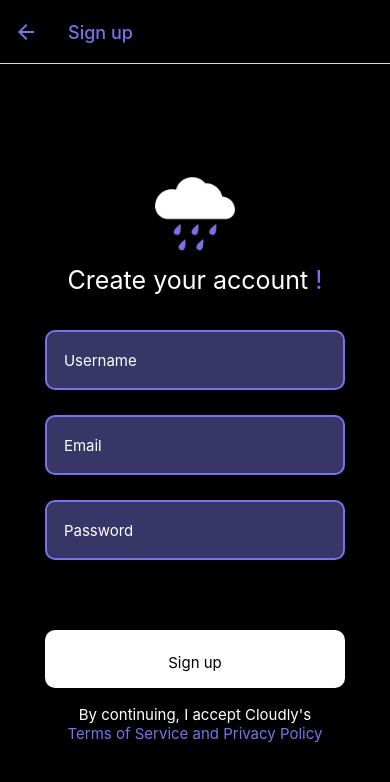
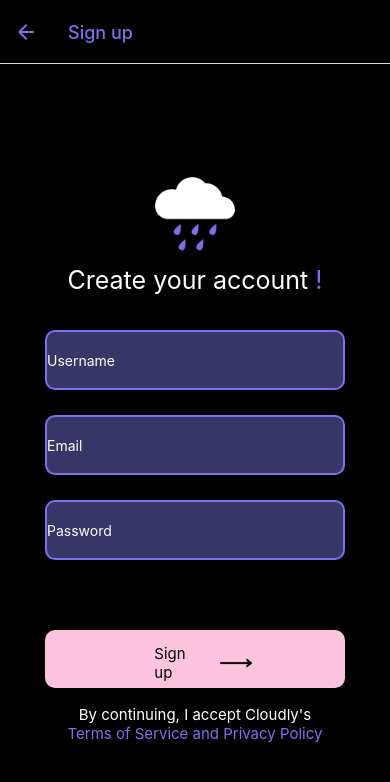
Before and after one commit to christianmonfiston/WeatherApp, a React Native app: screen /Signup in a window 390 px wide. Shown: the top 782 px of the page. Built offline with nearby package versions, Linux system fonts and the light colour scheme.

Commit message:
Made lot of changes

```diff
--- a/screens/Home.js
+++ b/screens/Home.js
@@ -15,6 +15,8 @@ import { Image } from "react-native";
 import { Pressable } from "react-native";
 import { TouchableOpacity } from "react-native-gesture-handler";
 import { Alert } from "react-native";
+import { Modal } from "react-native";
+import { ScrollView } from "react-native";
 export const API_KEY = "cbd6b620470d2e828e67c06ecdbcf8a3";
 
 let Davos = "Davos";
@@ -26,7 +28,13 @@ const Home = () => {
   const [search, setSearch] = useState("");
   const [isSent, setIsSent] = useState(false);
   const [display, setDisplay] = useState("");
+  ///Data info
+  let [feel, setFeel] = useState();
+  let [humidity, setHumidity] = useState();
   let [temperature, setTemperature] = useState();
+  let [clouds, setClouds] = useState();
+  let [name, setName] = useState();
+  const [isModalVisible, setIsModalVisble] = useState(false);
 
   let userText = input;
 
@@ -37,6 +45,7 @@ const Home = () => {
 
   const fetchDataHandler = useCallback(() => {
     setIsSent(true);
+    setIsModalVisble(true);
 
     if (isSent == true) {
       setDisplay(input);
@@ -52,6 +61,13 @@ const Home = () => {
         setData(res.data);
         setTemperature(Math.round(res.data.main.temp - 273.15));
         console.log(temperature);
+
+        //get Humidity
+        setHumidity(res.data.main.feels_like);
+        console.log(humidity);
+
+        //get feels Like
+        setFeel(Math.round(res.data.main.feels_like - 273.15));
       })
       .catch((e) => console.dir(e))
       .finally(() => setLoading(false));
@@ -68,14 +84,19 @@ const Home = () => {
     <TouchableWithoutFeedback onPress={Keyboard.dismiss} accessible={false}>
       <SafeAreaView style={styles.container}>
         <View>
+          <View style={styles.displaySearch}>
+            <Text style={styles.displayText}>{display}</Text>
+          </View>
           <View style={styles.topDisplay}>
-            <TextInput
-              placeholder="Search city"
-              placeholderTextColor={"white"}
-              style={styles.textInput}
-              onSubmitEditing={fetchDataHandler}
-              onChangeText={onChangeText}
-            />
+            <View style={styles.textInput}>
+              <TextInput
+                placeholder="Search city or country"
+                placeholderTextColor={"white"}
+                style={styles.userSelect}
+                onSubmitEditing={fetchDataHandler}
+                onChangeText={onChangeText}
+              />
+            </View>
 
             <TouchableOpacity
               style={styles.sendButton}
@@ -89,9 +110,22 @@ const Home = () => {
               </Pressable>
             </TouchableOpacity>
           </View>
-          <View style={styles.displaySearch}>
-            <Text style={styles.displaySearch}>{display}</Text>
-            <Text style={styles.displaySearch}>{temperature}</Text>
+
+          <View style={styles.Cards}>
+            <View categoryTwo>
+              <View style={styles.displayCardOne}>
+                <Text style={styles.textInfo}>{temperature}°C</Text>
+              </View>
+            </View>
+
+            <View style={styles.categoryTwo}>
+              <View style={styles.displayCardTwo}>
+                <Text style={styles.textInfo}>{feel}</Text>
+              </View>
+              <View style={styles.displayCardThree}>
+                <Text style={styles.textInfo}>{humidity}</Text>
+              </View>
+            </View>
           </View>
         </View>
       </SafeAreaView>
@@ -110,10 +144,27 @@ const styles = StyleSheet.create({
   },
 
   displaySearch: {
-    color: "white",
-    fontSize: 40,
+    color: "black",
+    fontSize: 50,
+    justifyContent: "center",
+    alignContent: "center",
+    alignItems: "center",
+    alignSelf: "center",
+    // marginBottom: 5,
+    textDecorationLine: "underline",
+    textDecorationColor: "#c6f432",
+    width: 200,
+    height: 45,
+    backgroundColor: "black",
+    borderRadius: 200,
+    borderWidth: 1,
+    borderColor: "#fec4dd",
   },
 
+  displayText: {
+    fontSize: 15,
+    color: "#fec4dd",
+  },
   textInput: {
     borderWidth: 2,
     borderColor: "#7B71EC",
@@ -157,4 +208,74 @@ const styles = StyleSheet.create({
   loader: {
     marginVertical: 100,
   },
+
+  userSelect: {
+    width: 300,
+    height: 60,
+    left: 20,
+    color: "white",
+  },
+
+  bottomSheet: {
+    width: 200,
+    height: 10,
+    backgroundColor: "pink",
+  },
+
+  Cards: {
+    flexDirection: "row",
+  },
+  displayCardOne: {
+    width: 190,
+    height: 300,
+    backgroundColor: "#fec4dd",
+    borderRadius: 25,
+    marginRight: 10,
+    justifyContent: "center",
+    alignContent: "center",
+    alignItems: "center",
+    alignSelf: "center",
+  },
+
+  displayCardTwo: {
+    width: 160,
+    height: 140,
+    backgroundColor: "#c6f432",
+    borderRadius: 25,
+    justifyContent: "center",
+    alignContent: "center",
+    alignItems: "center",
+    alignSelf: "center",
+  },
+
+  displayCardThree: {
+    width: 160,
+    height: 140,
+    backgroundColor: "#7B71EC",
+    borderRadius: 25,
+    justifyContent: "center",
+    alignContent: "center",
+    alignItems: "center",
+    alignSelf: "center",
+  },
+
+  categoryTwo: {
+    flexDirection: "column",
+    justifyContent: "space-between",
+  },
+
+  colors: {
+    backgroundColor: "#c6f432", //light gren
+    backgroundColor: "#7B71EC", //purple
+    backgroundColor: "#fec4dd", //pink
+  },
+
+  textInfo: {
+    justifyContent: "center",
+    alignContent: "center",
+    alignItems: "center",
+    alignSelf: "center",
+    fontSize: 25,
+    fontWeight: "bold",
+  },
 });
--- a/screens/LandingPage.js
+++ b/screens/LandingPage.js
@@ -18,7 +18,7 @@ function LandingPage({ navigation }) {
             source={require("../images/WeatherIcon-3.png")}
           />
           <Text style={styles.degreeDisplay}>18&#8451;</Text>
-          <Text style={{ color: "#7B71EC" }}>New York, NY</Text>
+          <Text style={{ color: "#c6f432" }}>New York, NY</Text>
         </View>
         <View style={styles.textDisplay}>
           <View style={styles.firstTextMessage}>
@@ -105,11 +105,10 @@ const styles = StyleSheet.create({
   },
 
   button: {
-    backgroundColor: "white",
     width: 250,
     height: 50,
     borderRadius: 40,
-    backgroundColor: "#7B71EC",
+    backgroundColor: "#fec4dd",
     justifyContent: "center",
     alignContent: "center",
     alignItems: "center",
@@ -119,7 +118,7 @@ const styles = StyleSheet.create({
   },
 
   buttonText: {
-    color: "white",
+    color: "black",
     justifyContent: "center",
     alignContent: "center",
     alignItems: "center",
--- a/screens/Signup.js
+++ b/screens/Signup.js
@@ -9,6 +9,7 @@ import { TouchableOpacity } from "react-native";
 import { TouchableWithoutFeedback } from "react-native";
 import { KeyboardAvoidingView } from "react-native";
 import { Keyboard } from "react-native";
+
 const Signup = ({ navigation }) => {
   function buttonPress() {
     navigation.navigate("Home");
@@ -29,35 +30,45 @@ const Signup = ({ navigation }) => {
             </View>
           </View>
           <View style={styles.userDetailsContainer}>
-            <View>
+            <View style={styles.userNameBox}>
               <TextInput
-                placeholder="    Username"
-                placeholderTextColor={"white"}
-                style={styles.userNameBox}
-              />
-            </View>
-            <View>
-              <TextInput
-                placeholder="    Email"
-                placeholderTextColor={"white"}
-                keyboardType="email-address"
-                style={styles.emailBox}
-              />
-            </View>
-            <View>
-              <TextInput
-                placeholder="    Password"
+                placeholder="Username"
                 placeholderTextColor={"white"}
                 selectionColor={"white"}
                 cursorColor={"white"}
-                style={styles.passwordBox}
+                style={styles.userSelect}
+              />
+            </View>
+            <View style={styles.emailBox}>
+              <TextInput
+                placeholder="Email"
+                placeholderTextColor={"white"}
+                keyboardType="email-address"
+                selectionColor={"white"}
+                cursorColor={"white"}
+                style={styles.userSelect}
+              />
+            </View>
+            <View style={styles.passwordBox}>
+              <TextInput
+                placeholder="Password"
+                placeholderTextColor={"white"}
+                selectionColor={"white"}
+                cursorColor={"white"}
+                style={styles.userSelect}
               />
             </View>
           </View>
           <View>
             <TouchableOpacity style={styles.button} onPress={buttonPress}>
               <Pressable style={styles.button} onPress={buttonPress}>
-                <Text style={{ color: "black", fontSize: 15 }}> Sign up </Text>
+                <View style={styles.signupDisplay}>
+                  <Text style={{ color: "black", fontSize: 15 }}>Sign up </Text>
+                  <Image
+                    style={styles.imageArrow}
+                    source={require("../images/Arrow.png")}
+                  />
+                </View>
               </Pressable>
             </TouchableOpacity>
           </View>
@@ -159,7 +170,7 @@ const styles = StyleSheet.create({
   button: {
     width: 300,
     height: 50,
-    backgroundColor: "white",
+    backgroundColor: "#fec4dd",
     borderRadius: 10,
     alignItems: "center",
     justifyContent: "center",
@@ -175,4 +186,27 @@ const styles = StyleSheet.create({
     alignContent: "center",
     alignSelf: "center",
   },
+
+  signupDisplay: {
+    flexDirection: "row",
+    justifyContent: "space-evenly",
+    marginHorizontal: 100,
+    left: 25,
+  },
+
+  imageArrow: {
+    width: 100,
+    height: 10,
+    alignItems: "center",
+    justifyContent: "center",
+    alignContent: "center",
+    alignSelf: "center",
+  },
+
+  userSelect: {
+    width: 300,
+    height: 60,
+    left: 20,
+    color: "white",
+  },
 });
```
Also changed, not shown: components/ActivityLoader.js (+23 -0 lines), package.json (+5 -3 lines), images/Arrow.png (added), 1 other file (tests, documents, lock files or other folders).
